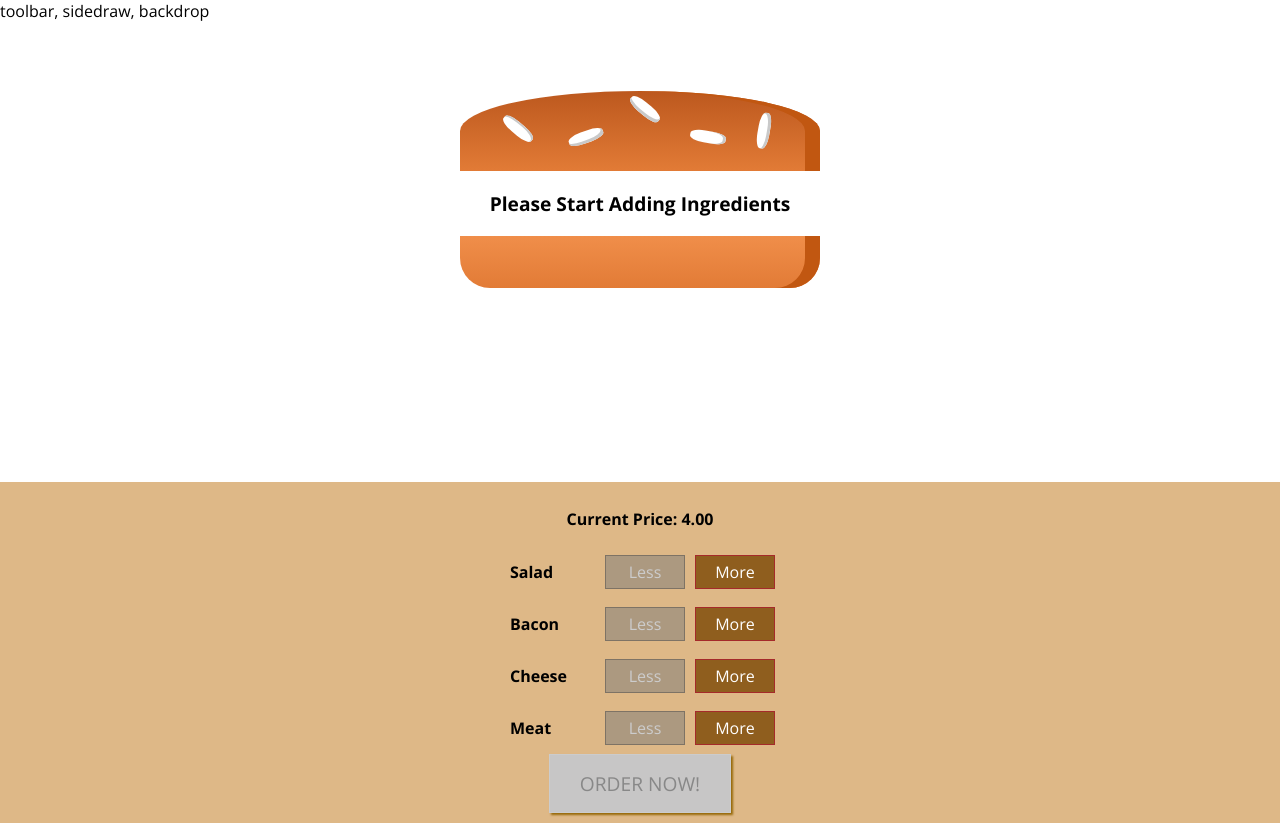
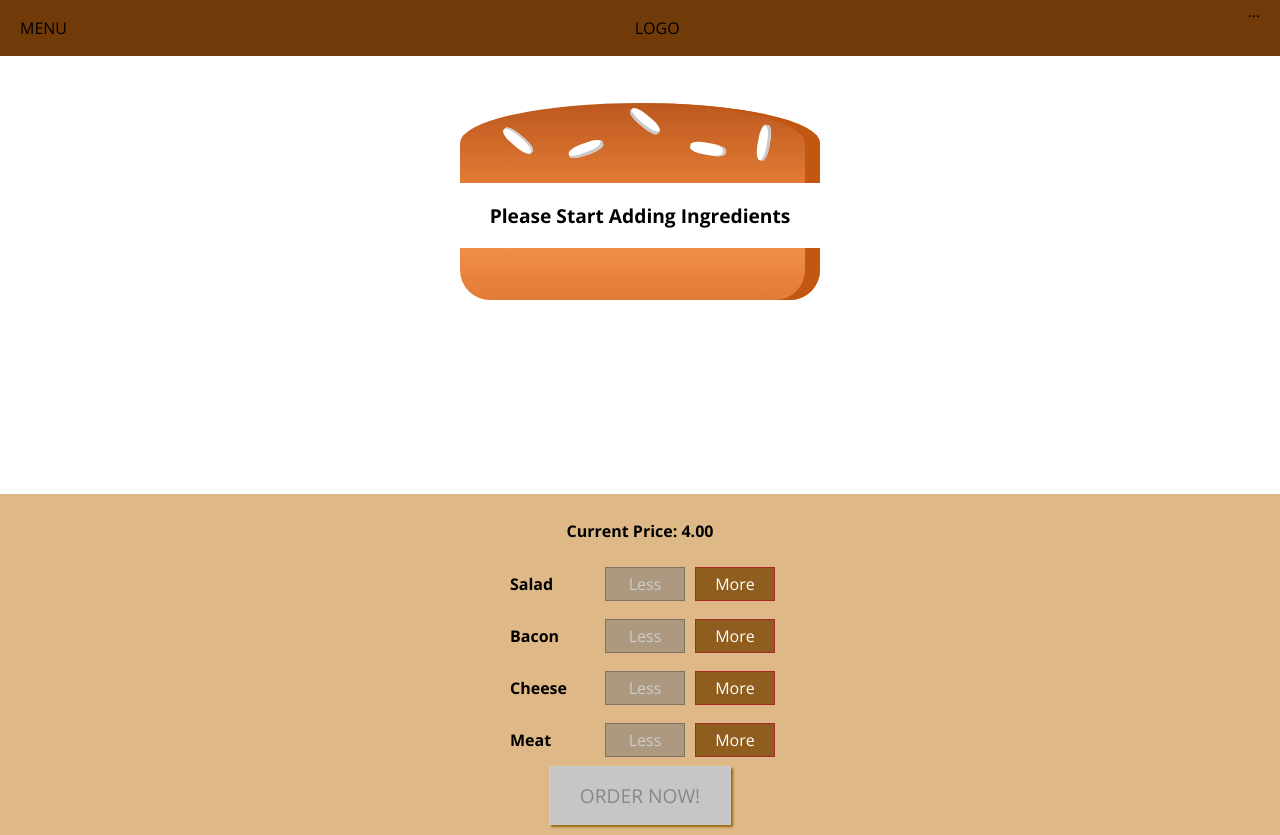
Before and after one commit to jamiebdavis/burger-builder-v2, a React (Create React App) app: page / in a window 1280 px wide. Built offline with nearby package versions, Linux system fonts and the light colour scheme.

Commit message:
added toolbar

```diff
--- a/src/components/Layout/Layout.js
+++ b/src/components/Layout/Layout.js
@@ -2,10 +2,12 @@
 import Aux from "../../hoc/AuxWrap";
 import classes from "./Layout.module.css";
 import BackDrop from "../UI/Backdrop/Backdrop";
+import Toolbar from "../navigation/Toolbar/Toolbar";
 
 const Layout = props => {
   return (
     <Aux>
+      <Toolbar />
       <div>
         <div>toolbar, sidedraw, backdrop</div>
         <main className={classes.Content}>{props.children}</main>
--- a/src/components/Layout/Layout.module.css
+++ b/src/components/Layout/Layout.module.css
@@ -1,3 +1,3 @@
 .Content {
-  margin-top: 60px;
+  margin-top: 72px;
 }
--- /dev/null
+++ b/src/components/navigation/Toolbar/Toolbar.js
@@ -0,0 +1,12 @@
+import React from "react";
+import classes from "./Toolbar.module.css";
+
+const toolbar = props => (
+  <header className={classes.Toolbar}>
+    <div>MENU</div>
+    <div>LOGO</div>
+    <nav>...</nav>
+  </header>
+);
+
+export default toolbar;
--- /dev/null
+++ b/src/components/navigation/Toolbar/Toolbar.module.css
@@ -0,0 +1,18 @@
+.Toolbar {
+  height: 56px;
+  width: 100%;
+  position: fixed;
+  top: 0;
+  left: 0;
+  background: #703b09;
+  display: flex;
+  justify-content: space-between;
+  align-items: center;
+  padding: 0 20px;
+  box-sizing: border-box;
+  z-index: 90;
+}
+
+.Toolbar nav {
+  height: 100%;
+}
```
